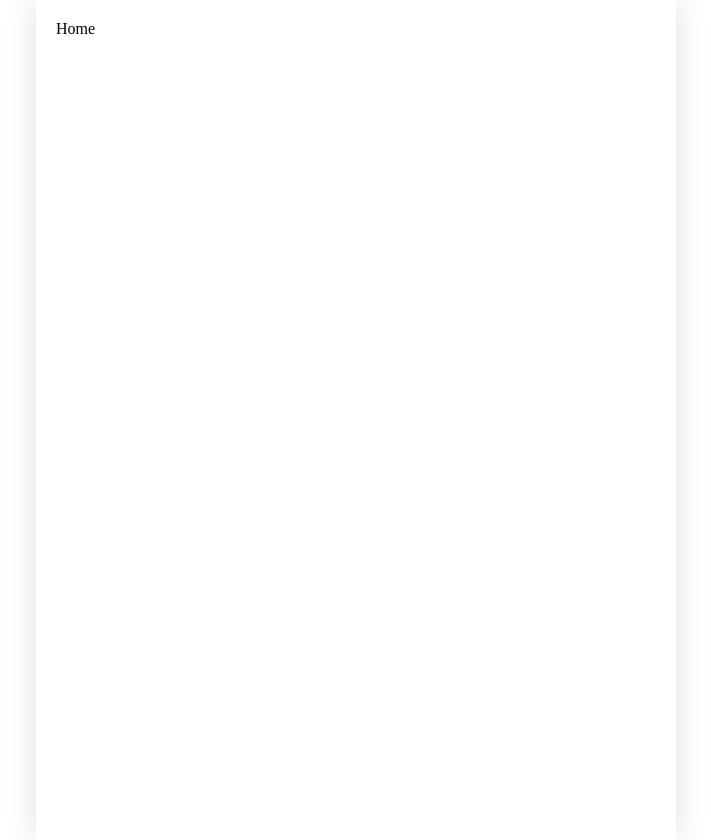
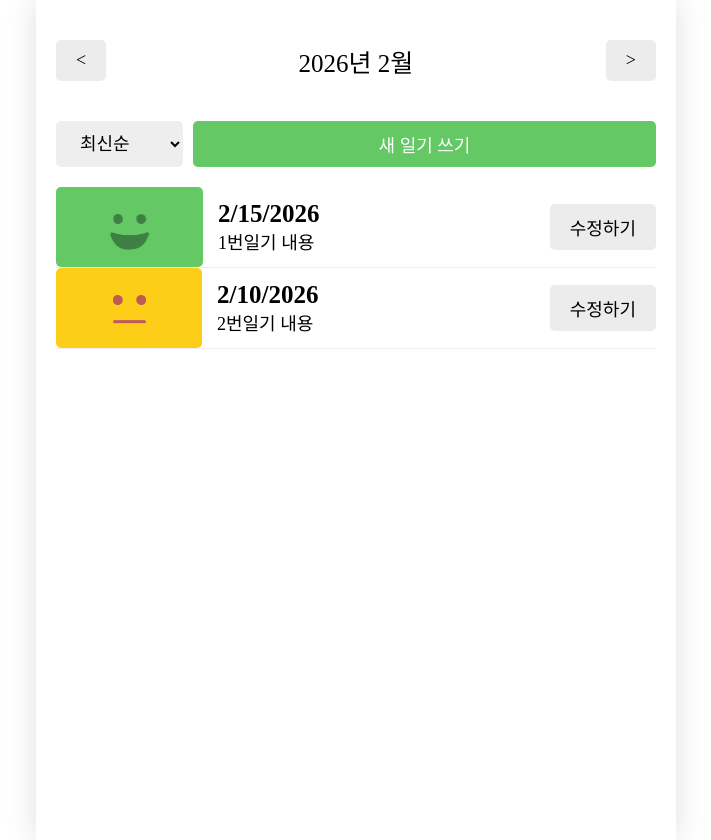
Before and after one commit to lsmxy4/react-router-dom, a React (Vite) app: page / in a window 1280 px wide. Shown: the whole page, without its empty margins (284-995 px from the left). Built offline with nearby package versions, Linux system fonts and the light colour scheme; a web font is replaced by a local one.

Commit message:
react-router-dom

```diff
--- a/src/App.jsx
+++ b/src/App.jsx
@@ -10,15 +10,21 @@ import './App.css'
 const mockData = [
   {
     id: 1,
-    createDate: new Date().getTime(),
+    createdDate: new Date('2026-02-15').getTime(),
     emotionId: 1,
     content: '1번일기 내용'
   },
   {
     id: 2,
-    createDate: new Date().getTime(),
+    createdDate: new Date('2026-02-10').getTime(),
     emotionId: 3,
     content: '2번일기 내용'
+  },
+  {
+    id: 3,
+    createdDate: new Date('2026-01-16').getTime(),
+    emotionId: 3,
+    content: '3번일기 내용'
   }
 ]
 
@@ -43,13 +49,13 @@ function reducer(state, action) {
   }
 }
 
-export const DairyStateContext = createContext()
-export const DailyDispatchContext = createContext()
+export const DiaryStateContext = createContext()
+export const DiaryDispatchContext = createContext()
 
 function App() {
 
   const [data, dispatch] = useReducer(reducer, mockData)
-  const idRef = useRef(3)
+  const idRef = useRef(4)
   const [isDataLoaded, setIsDataLoaded] = useState(false)
 
   useEffect(() => {
@@ -93,8 +99,8 @@ function App() {
   if (!isDataLoaded) return <div>로딩중</div>
   return (
     <div>
-      <DairyStateContext.Provider value={data}>
-        <DailyDispatchContext.Provider value={{ onCreate, onUpDate, onDelete }}>
+      <DiaryStateContext.Provider value={data}>
+        <DiaryDispatchContext.Provider value={{ onCreate, onUpDate, onDelete }}>
           <Routes>
             <Route path='/' element={<Home />} />
             <Route path='/new' element={<New />} />
@@ -102,8 +108,8 @@ function App() {
             <Route path='/daily/:id' element={<Diary />} />
             <Route path='*' element={<NotFound />} />
           </Routes>
-        </DailyDispatchContext.Provider>
-      </DairyStateContext.Provider>
+        </DiaryDispatchContext.Provider>
+      </DiaryStateContext.Provider>
     </div>
   )
 }
--- /dev/null
+++ b/src/components/DiaryItem.css
@@ -0,0 +1,53 @@
+.DiaryItem{
+    display: flex;
+    align-items: center;
+    gap: 15px;
+    border-bottom: 1px solid #eee;
+}
+
+.img-section{
+    min-width: 120px;
+    height: 80px;
+    display: flex;
+    align-items: center;
+    justify-content: center;
+    border-radius: 5px;
+    cursor: pointer;
+}
+
+.img-section img{
+    width: 50%;
+}
+
+.img-section.bg-1 {
+    background-color: rgb(100, 201, 100);
+}
+
+.img-section.bg-2 {
+    background-color: rgb(157, 215, 114);
+}
+
+.img-section.bg-3 {
+    background-color: rgb(253, 206, 23);
+}
+
+.img-section.bg-4 {
+    background-color: rgb(253, 132, 70);
+}
+
+.img-section.bg-5 {
+    background-color: rgb(253, 86, 95);
+}
+
+.info-section{
+    flex: 1;
+}
+
+.info-section .content{
+    font-size: 18px;
+}
+
+.info-section .created-date{
+    font-size: 25px;
+    font-weight: bold;
+}
--- /dev/null
+++ b/src/components/DiaryItem.jsx
@@ -0,0 +1,31 @@
+import React from 'react'
+import { useNavigate } from 'react-router-dom'
+import "./DiaryItem.css"
+import { getEmotionImage } from "./../util/getEmotionImage"
+import Button from './Button'
+const DiaryItem = ({ id, emotionId, createdDate, content }) => {
+
+  const nav = useNavigate()
+  return (
+    <div className='DiaryItem'>
+      <div
+      onClick={()=>nav(`/diary/${id}`)}
+      className={`img-section bg-${emotionId}`}>
+        <img src={getEmotionImage(emotionId)} alt="emotion icon" />
+      </div>
+      <div
+        onClick={()=>nav(`/diary/${id}`)}
+      className="info-section" >
+        <div className="created-date">
+          {new Date(createdDate).toLocaleDateString()}
+        </div>
+        <div className="content">{content}</div>
+      </div>
+      <div className="button-section">
+        <Button text={"수정하기"}  onClick={()=>nav(`/edit/${id}`)}/>
+      </div>
+    </div>
+  )
+}
+
+export default DiaryItem
--- /dev/null
+++ b/src/components/DiaryList.css
@@ -0,0 +1,18 @@
+.DiaryList .menu-bar{
+    display: flex;
+    gap: 10px;
+    margin: 20px 0;
+}
+
+.DiaryList .menu-bar select{
+    cursor: pointer;
+    border: none;
+    background-color: #eee;
+    border-radius: 5px;
+    font-size: 18px;
+    padding: 10px 20px;
+}
+
+.DiaryList .menu-bar button{
+    flex: 1;
+}
--- /dev/null
+++ b/src/components/DiaryList.jsx
@@ -0,0 +1,48 @@
+import React, { useState } from 'react'
+import "./DiaryList.css"
+import DiaryItem from './DiaryItem'
+import Button from './Button'
+import { useNavigate } from 'react-router-dom'
+const DiaryList = ({ data }) => {
+  const nav = useNavigate()
+  const [sortType,setSortType] = useState('latest')
+
+  const onChangeSortType =(e)=>{
+    setSortType(e.target.value)
+  }
+
+  const getSortedData =()=>{
+    return data.toSorted((a,b) => {
+        if(sortType === 'oldest'){
+            return Number(a.createdDate)-Number(b.createdDate)
+        }else{
+            return Number(b.createdDate)-Number(a.createdDate)
+        }
+    })
+  }
+
+  const sortedData = getSortedData()
+
+  return (
+    <div className='DiaryList'>
+      <div className="menu-bar">
+        <select value={sortType} onChange={onChangeSortType}>
+          <option value={"latest"}>최신순</option>
+          <option value={"oldest"}>오래된순</option>
+        </select>
+        <Button
+        onClick={()=>nav('/new')}
+        text={"새 일기 쓰기"} type={"POSITIVE"} />
+      </div>
+      <div className="list-wrapper">
+        {sortedData.map((item) => (
+
+          <DiaryItem key={item.id} {...item}/>
+        ))}
+
+      </div>
+    </div>
+  )
+}
+
+export default DiaryList
--- a/src/components/Header.jsx
+++ b/src/components/Header.jsx
@@ -1,5 +1,5 @@
 import React from 'react'
-import './Header/css'
+import './Header.css'
 
 const Header = ({title,leftChild,rightChild}) => {
   return (
--- a/src/pages/Home.jsx
+++ b/src/pages/Home.jsx
@@ -1,8 +1,51 @@
-import React from 'react'
+import React,{useContext, useState} from 'react'
+import Header from '../components/Header'
+import Button from '../components/Button'
+import DiaryList from '../components/DiaryList'
+import {DiaryStateContext} from '../App'
 
 const Home = () => {
+  const data = useContext(DiaryStateContext)
+  const [pivotDate,setPivotDate] = useState(new Date())
+
+  const onIncreamentMonth=()=>{
+    setPivotDate(
+      new Date(pivotDate.getFullYear(),pivotDate.getMonth()+1)
+    )
+  }
+  const onDecreamentMonth=()=>{
+    setPivotDate(
+      new Date(pivotDate.getFullYear(),pivotDate.getMonth()-1)
+    )
+  }
+
+  const getMonthlyData=(pivotDate,data)=>{
+    const biginTime = new Date(
+      pivotDate.getFullYear(),
+      pivotDate.getMonth(),
+      1,0,0,0
+    ).getTime()
+    const endTime = new Date(
+      pivotDate.getFullYear(),
+      pivotDate.getMonth()+1,
+      0,23,59,59
+    ).getTime()
+
+    return data.filter(
+      (item) => biginTime <= item.createdDate && item.createdDate <= endTime
+    )
+  }
+
+  const monthlyData = getMonthlyData(pivotDate,data)
   return (
-    <div>Home</div>
+    <div>
+      <Header
+      leftChild={<Button text = {'<'} onClick={onDecreamentMonth}/>}
+      title={`${pivotDate.getFullYear()}년 ${pivotDate.getMonth()+1}월`}
+      rightChild={<Button text={'>'} onClick={onIncreamentMonth}/>}
+      />
+      <DiaryList data = {monthlyData}/>
+    </div>
   )
 }
 
```
